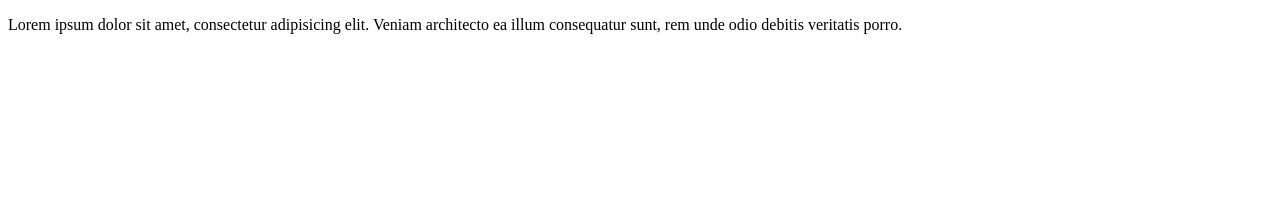
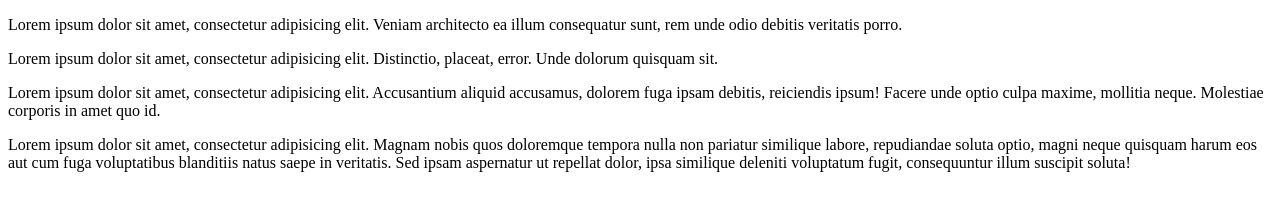
Before and after one commit to lonedreamer/demo, a plain HTML site: page index.html in a window 1280 px wide. Drawn offline with Linux system fonts and the light colour scheme.

Commit message:
Add more paragraphs

```diff
--- a/index.html
+++ b/index.html
@@ -5,5 +5,8 @@
 	</head>
 	<body>
 		<p>Lorem ipsum dolor sit amet, consectetur adipisicing elit. Veniam architecto ea illum consequatur sunt, rem unde odio debitis veritatis porro.</p>
+		<p>Lorem ipsum dolor sit amet, consectetur adipisicing elit. Distinctio, placeat, error. Unde dolorum quisquam sit.</p>
+		<p>Lorem ipsum dolor sit amet, consectetur adipisicing elit. Accusantium aliquid accusamus, dolorem fuga ipsam debitis, reiciendis ipsum! Facere unde optio culpa maxime, mollitia neque. Molestiae corporis in amet quo id.</p>
+		<p>Lorem ipsum dolor sit amet, consectetur adipisicing elit. Magnam nobis quos doloremque tempora nulla non pariatur similique labore, repudiandae soluta optio, magni neque quisquam harum eos aut cum fuga voluptatibus blanditiis natus saepe in veritatis. Sed ipsam aspernatur ut repellat dolor, ipsa similique deleniti voluptatum fugit, consequuntur illum suscipit soluta!</p>
 	</body>
 </html>
```
